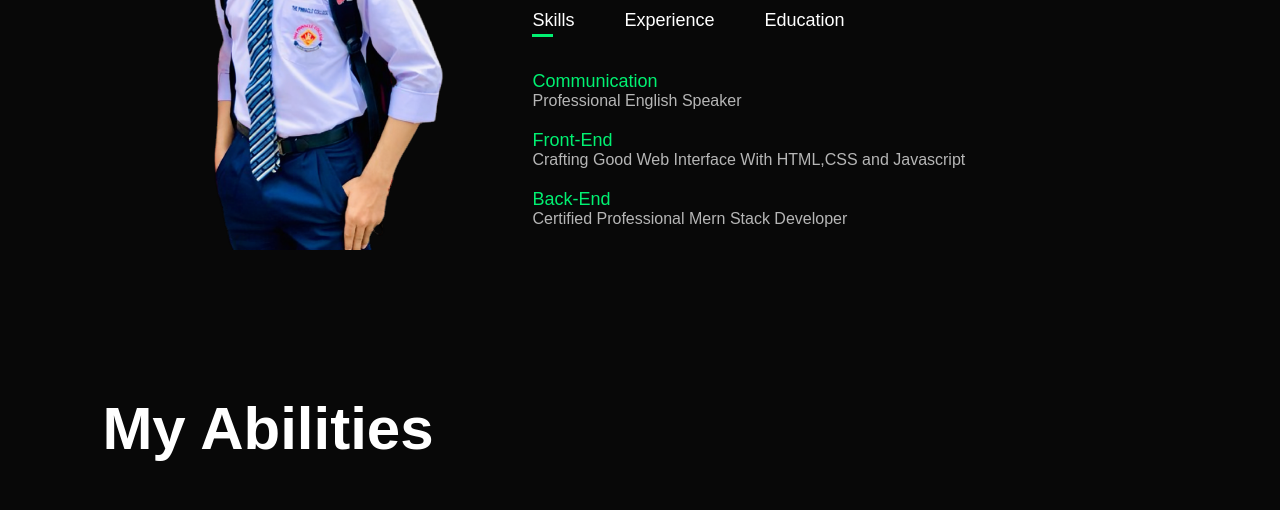
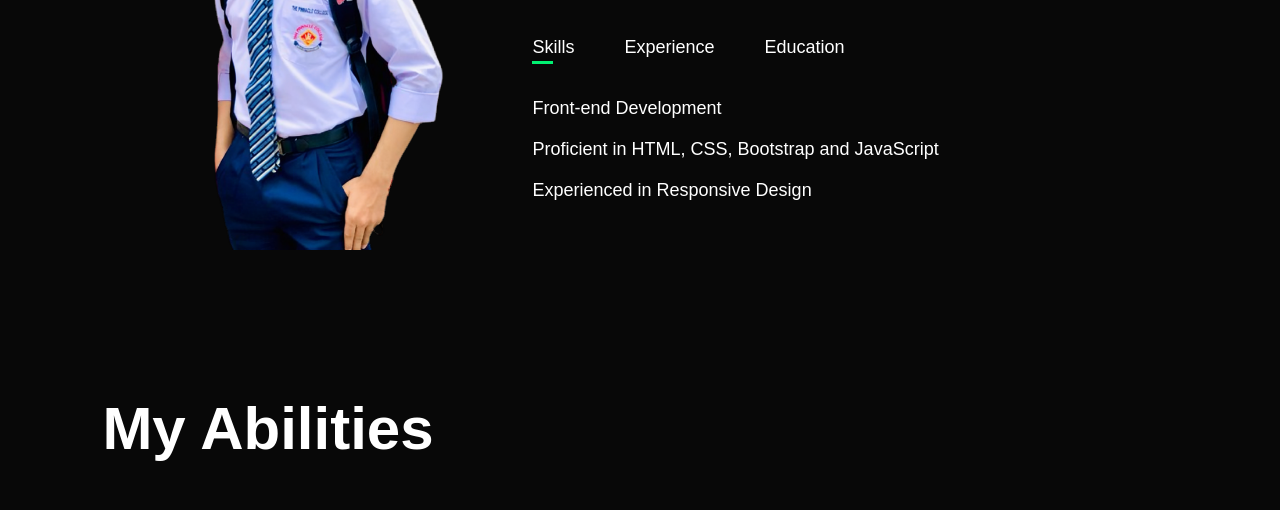
Before and after one commit to KhanzaidGithub/ZaidPortfolio.github.io, a plain HTML site: page index.html in a window 1280 px wide. Shown: the part 1147-1657 px from the top of the page. Drawn offline with nearby package versions, Linux system fonts and the light colour scheme.

Commit message:
completed

```diff
--- a/index.html
+++ b/index.html
@@ -63,23 +63,23 @@
                     </div>
                     <div class="tab-content active-tab" id="skills">
                         <ul>
-                            <li><span>Communication</span><br>Professional English Speaker</li>
-                            <li><span>Front-End</span><br>Crafting Good Web Interface With HTML,CSS and Javascript</li>
-                            <li><span>Back-End</span><br>Certified Professional Mern Stack Developer</li>
+                            <li><span>Front-end Development</span></li>
+                            <li><span>Proficient in HTML, CSS, Bootstrap and JavaScript</span></li>
+                            <li><span>Experienced in Responsive Design</span</li>
                         </ul>
                     </div>
                     <div class="tab-content" id="expirence">
                         <ul>
-                            <li><span>2023</span><br>Professional English Speaker</li>
-                            <li><span>2023</span><br>Crafting Good Web Interface With HTML,CSS and Javascript</li>
-                            <li><span>2023</span><br>Certified Professional Mern Stack Developer</li>
+                            <li><span>Web Development Intern at SkyTech. Company</span></li>
+                            <li><span>Completed WordPress Development Projects</span></li>
+                            <li><span>Strong English Communication Skills in Team Environments</span></li>
                         </ul>
                     </div>
                     <div class="tab-content" id="education">
                         <ul>
-                            <li><span>The Pinnacle Academy</span><br>2016 to 2022 6 Class To 8</li>
-                            <li><span>The Pinnacle Academy</span><br>2022 to 2024 9 Class To 10</li>
-                            <li><span>The Pinnacle Academy</span><br>2024 Final Year Completed Metric</li>
+                            <li><span>Metric Level Qualification</span></li>
+                            <li><span>Completed CIT Course</span></li>
+                            <li><span>Certifications in Front-end Technologies</span></li>
                         </ul>
                     </div>
                 </div>
--- a/style.css
+++ b/style.css
@@ -154,7 +154,7 @@ nav ul li a:hover::after {
 }
 
 .tab-content ul li span {
-    color: #01f172;
+    color: #fff;
     font-size: 18px;
     font-weight: 500;
 }
```
